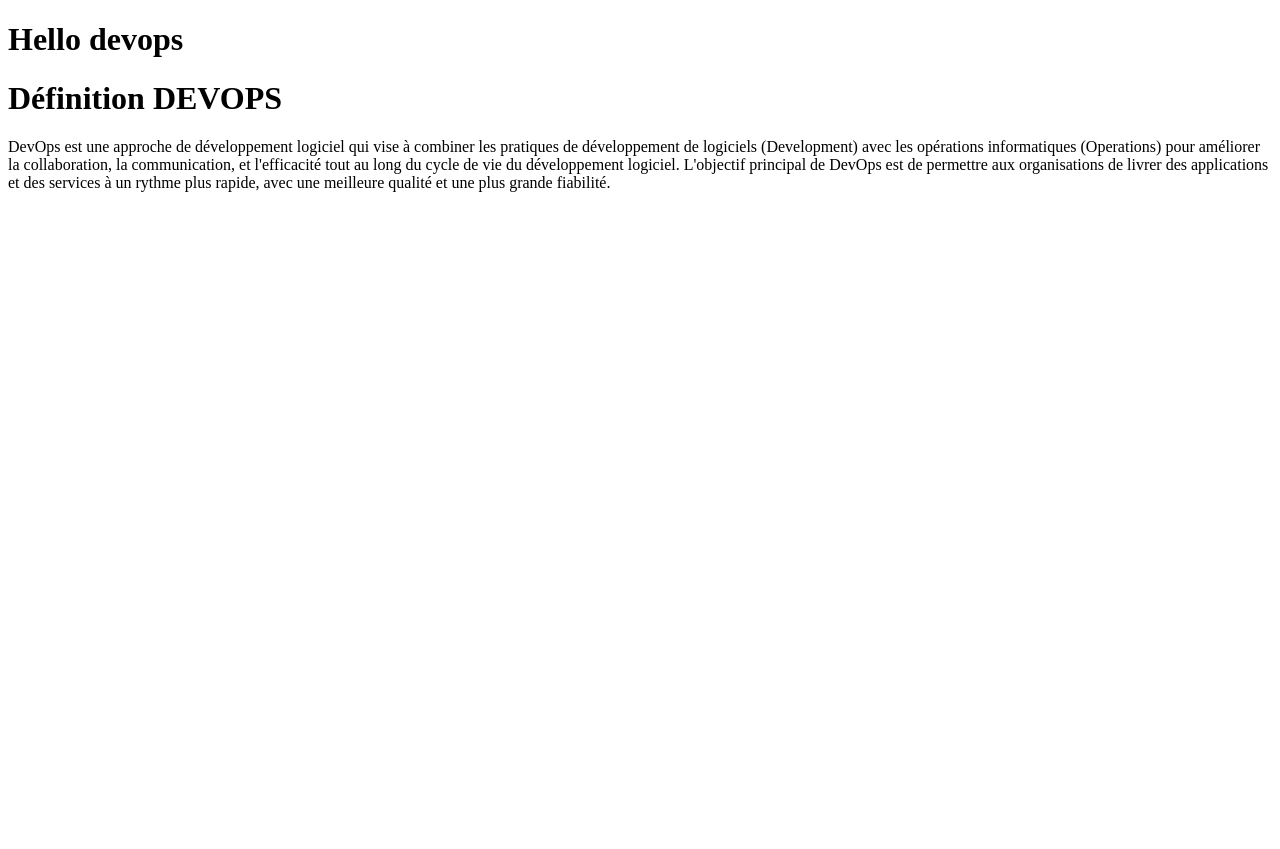
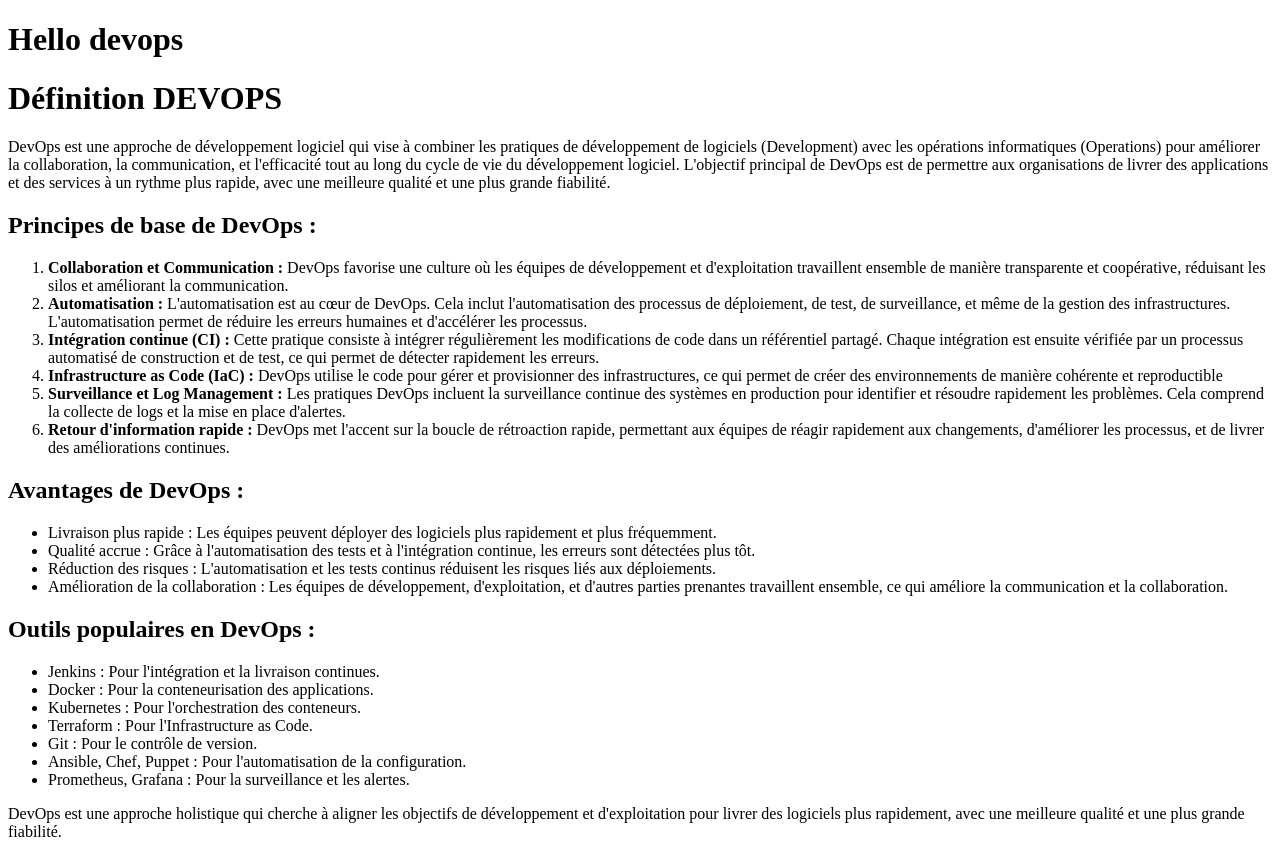
Before and after one commit to TheJoker793/jenkins2808, an Angular app: page / in a window 1280 px wide. Before the commit the page ends 800 px from the top, so only its background shows below. Built offline with nearby package versions, Linux system fonts and the light colour scheme.

Commit message:
devops complet

```diff
--- a/src/app/app.component.html
+++ b/src/app/app.component.html
@@ -6,3 +6,90 @@
     aux organisations de livrer des applications et des services à un rythme plus rapide, avec une meilleure qualité et
     une plus grande fiabilité.
 </div>
+<h2>Principes de base de DevOps :</h2>
+<ol>
+    <li>
+        <b> Collaboration et Communication :</b> DevOps favorise une culture où les équipes de développement et
+        d'exploitation travaillent ensemble de manière transparente et coopérative, réduisant les silos et améliorant la
+        communication.
+    </li>
+    <li>
+        <b>Automatisation :</b> L'automatisation est au cœur de DevOps. Cela inclut l'automatisation des processus de
+        déploiement, de test, de surveillance, et même de la gestion des infrastructures. L'automatisation permet de
+        réduire les erreurs humaines et d'accélérer les processus.
+
+
+    </li>
+    <li>
+        <b> Intégration continue (CI) :</b> Cette pratique consiste à intégrer régulièrement les modifications de code
+        dans un référentiel partagé. Chaque intégration est ensuite vérifiée par un processus automatisé de construction
+        et de test, ce qui permet de détecter rapidement les erreurs.
+
+
+    </li>
+    <li>
+        <b> Infrastructure as Code (IaC) :</b> DevOps utilise le code pour gérer et provisionner des infrastructures, ce
+        qui permet de créer des environnements de manière cohérente et reproductible
+    </li>
+    <li>
+        <b> Surveillance et Log Management :</b> Les pratiques DevOps incluent la surveillance continue des systèmes en
+        production pour identifier et résoudre rapidement les problèmes. Cela comprend la collecte de logs et la mise en
+        place d'alertes.
+
+
+    </li>
+    <li>
+        <b> Retour d'information rapide :</b> DevOps met l'accent sur la boucle de rétroaction rapide, permettant aux
+        équipes de réagir rapidement aux changements, d'améliorer les processus, et de livrer des améliorations
+        continues.
+    </li>
+</ol>
+<h2>
+    <b>Avantages de DevOps :</b>
+
+</h2>
+<ul>
+    <li>
+        Livraison plus rapide : Les équipes peuvent déployer des logiciels plus rapidement et plus fréquemment.
+
+    </li>
+    <li>
+        Qualité accrue : Grâce à l'automatisation des tests et à l'intégration continue, les erreurs sont détectées plus
+        tôt.
+
+    </li>
+    <li>
+        Réduction des risques : L'automatisation et les tests continus réduisent les risques liés aux déploiements.
+
+    </li>
+    <li>
+        Amélioration de la collaboration : Les équipes de développement, d'exploitation, et d'autres parties prenantes
+        travaillent ensemble, ce qui améliore la communication et la collaboration.
+
+    </li>
+</ul>
+<h2>
+    Outils populaires en DevOps :
+
+</h2>
+<ul>
+    <li>Jenkins : Pour l'intégration et la livraison continues.
+    </li>
+    <li>Docker : Pour la conteneurisation des applications.
+    </li>
+    <li>Kubernetes : Pour l'orchestration des conteneurs.
+    </li>
+    <li>Terraform : Pour l'Infrastructure as Code.
+    </li>
+    <li>Git : Pour le contrôle de version.
+    </li>
+    <li>
+        Ansible, Chef, Puppet : Pour l'automatisation de la configuration.
+
+    </li>
+    <li>Prometheus, Grafana : Pour la surveillance et les alertes.
+    </li>
+</ul>
+<div>DevOps est une approche holistique qui cherche à aligner les objectifs de développement et d'exploitation pour
+    livrer des logiciels plus rapidement, avec une meilleure qualité et une plus grande fiabilité.
+</div>
```
